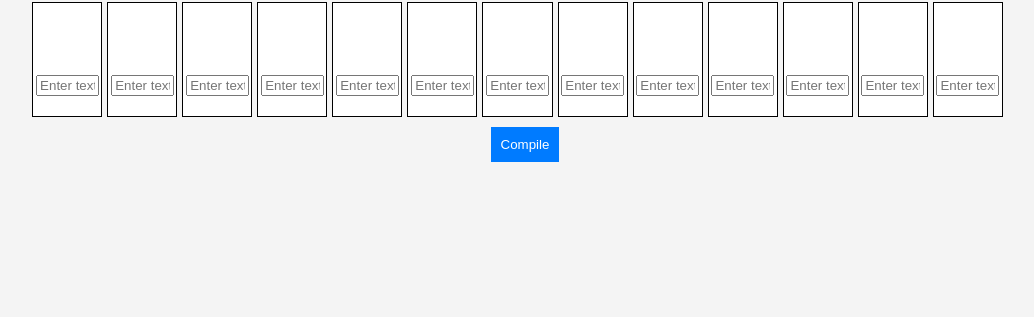
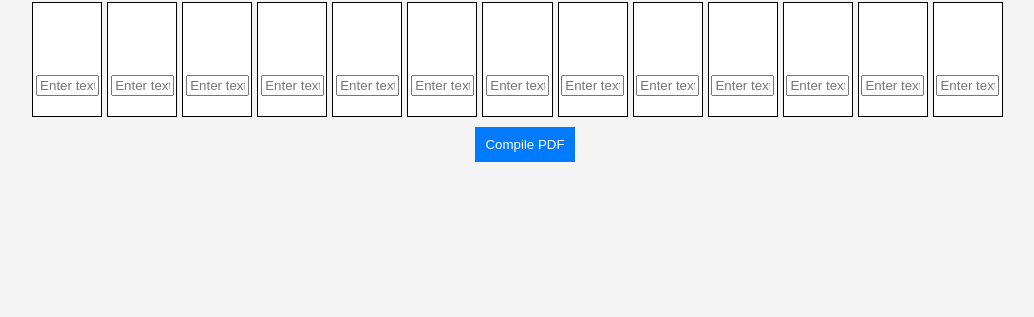
Before and after one commit to ShamsArfeen/BreakerLabelEditor, a Flask app: page / in a window 1280 px wide. Shown: the part 349-666 px from the top of the page, without its empty margins (120-1154 px from the left). Run offline with Flask 3, Linux system fonts and the light colour scheme.

Commit message:
Update index.html

```diff
--- a/templates/index.html
+++ b/templates/index.html
@@ -155,7 +155,7 @@
         </div>
         <!-- Compile Button -->
         <div class="label-row">
-            <button class="upload-button" onclick="compileLabels()">Compile</button>
+            <button class="upload-button" onclick="compileLabels()">Compile PDF</button>
         </div>
     </div>
 
```
